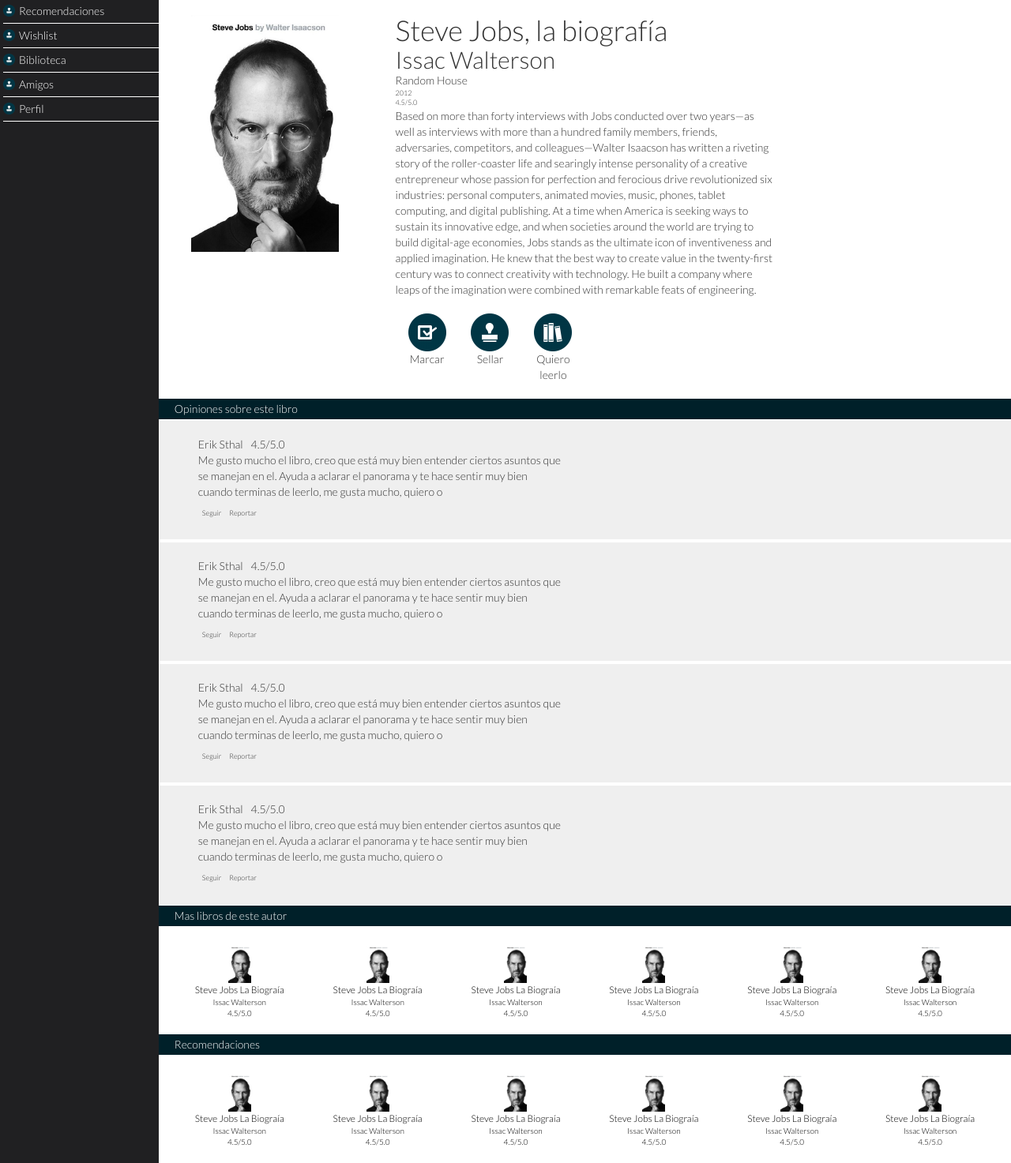
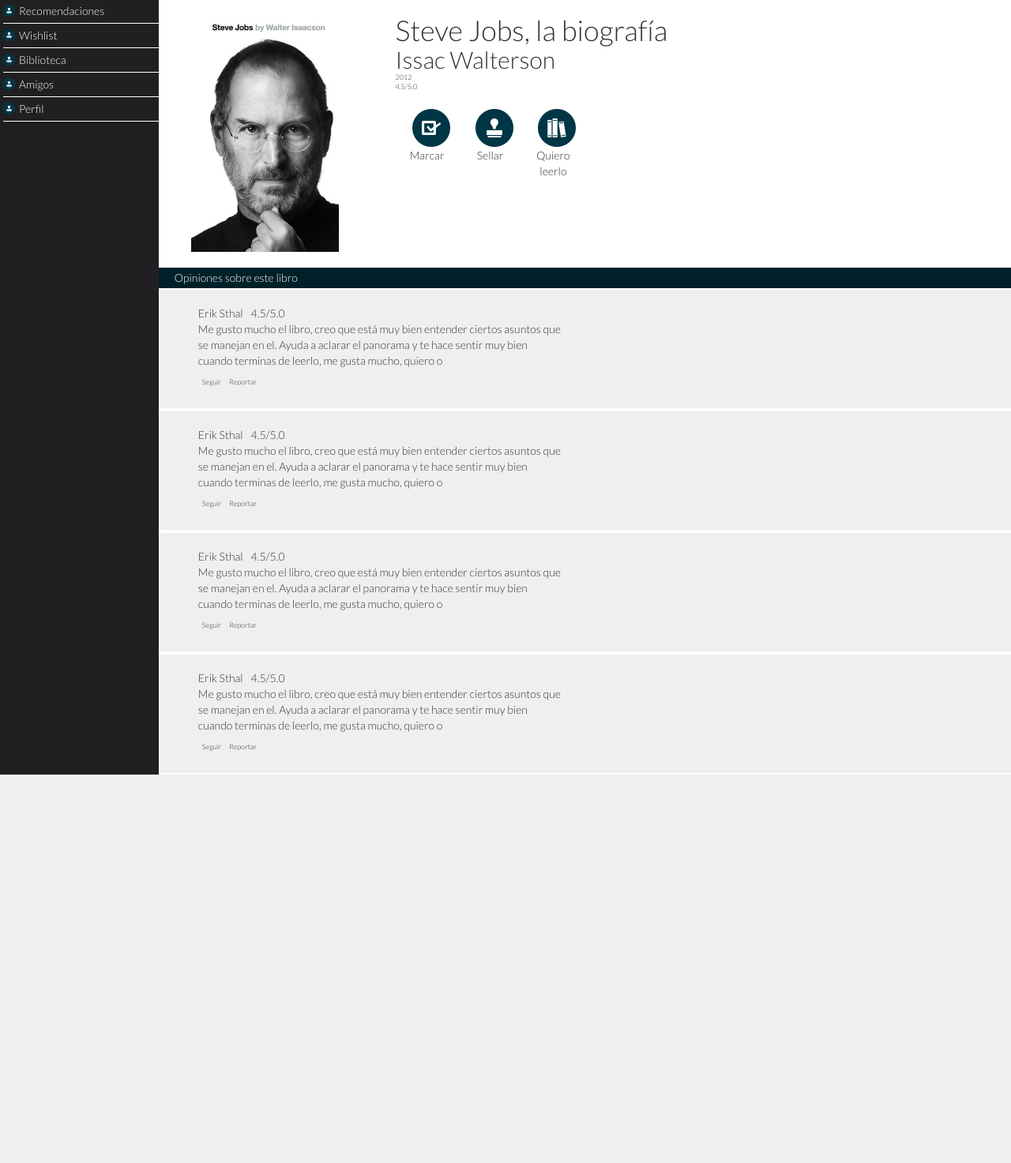
Before and after one commit to jscasca/pdta_web, a PHP site: page /book.html in a window 1280 px wide. Shown: the part 51-1524 px from the top of the page at 79% size. After the commit the page ends 1032 px from the top, so only its background shows below. Run offline with PHP 8.4, Linux system fonts and the light colour scheme; some libraries are stand-ins or nearby versions.

Commit message:
Lightbox for Posdta and removed all the items we don't have (Summary, Editorial, Year, etc)

```diff
--- a/book.html
+++ b/book.html
@@ -51,25 +51,62 @@
 				</ul>
 			</div>
 			<div class="col-md-10 content-container">
+			<div id="myModal" class="modal fade">
+<div class="modal-dialog">
+    <div class="modal-content">
+    	<input type="hidden" name="product-fund-id" id="product-fund-id" value="">
+    	<input type="hidden" name="registry-id" id="registry-id" value="<?php echo $parameters[2]; ?>">
+        <div class="modal-header">
+            <button type="button" class="close" data-dismiss="modal" aria-hidden="true">&times;</button>
+            <h3 class="modal-title"><span id="modal-title-placeholder">Sellar este libro</span></h3>
+        </div>
+        <div class="modal-body">
+	        <h2>1.-Califica el libro</h2>
+	        <div class="ratingContainer">
+		         <span class="starRating">
+				  <input id="rating5" type="radio" name="rating" value="5">
+				  <label for="rating5">5</label>
+				  <input id="rating4" type="radio" name="rating" value="4">
+				  <label for="rating4">4</label>
+				  <input id="rating3" type="radio" name="rating" value="3">
+				  <label for="rating3">3</label>
+				  <input id="rating2" type="radio" name="rating" value="2">
+				  <label for="rating2">2</label>
+				  <input id="rating1" type="radio" name="rating" value="1">
+				  <label for="rating1">1</label>
+				</span>
+			</div>
+			<h2>2.-Deja una posdta</h2>
+			<div class="posdtaBoxContainer">
+				<textarea id="posdtaBody" class="posdtaBox"></textarea>
+			</div>
+        </div>
+        <div class="modal-footer">
+            <button type="button" class="btn btn-default" data-dismiss="modal">Cancelar</button>
+            <button type="button" id="btn-to-review" class="btn btn-success">Sellar</button>
+        </div>
+    </div>
+</div>
+</div>
 				<div class="col-md-3 book-cover-container">
 					<img class="book-cover" src="img/sj.jpg">
 				</div>
 				<div class="col-md-6">
 					<div class="col-md-12"><div class="book-title"><h1>Steve Jobs, la biograf&iacute;a</h1></div></div>
 					<div class="col-md-12"><div class="book-author"><h2>Issac Walterson</h2></div></div>
-					<div class="col-md-12"><div class="book-publisher">Random House</div></div>
+					<!--<div class="col-md-12"><div class="book-publisher">Random House</div></div>-->
 					<div class="col-md-12"><div class="book-year">2012</div></div>
 					<div class="col-md-12"><div class="book-rating">4.5/5.0</div></div>
-					<div class="col-md-12">
+					<!--<div class="col-md-12">
 						<div class="book-abstract">
 							Based on more than forty interviews with Jobs conducted over two years—as well as interviews with more than a hundred family members, friends, adversaries, competitors, and colleagues—Walter Isaacson has written a riveting story of the roller-coaster life and searingly intense personality of a creative entrepreneur whose passion for perfection and ferocious drive revolutionized six industries: personal computers, animated movies, music, phones, tablet computing, and digital publishing.
 							At a time when America is seeking ways to sustain its innovative edge, and when societies around the world are trying to build digital-age economies, Jobs stands as the ultimate icon of inventiveness and applied imagination. He knew that the best way to create value in the twenty-first century was to connect creativity with technology. He built a company where leaps of the imagination were combined with remarkable feats of engineering.
 						</div>
-					</div>
+					</div>-->
 					<div class="col-md-12 actions-container">
-						<div class="col-md-2"><img src="img/marcar.png"><br>Marcar</div>
-						<div class="col-md-2"><img src="img/sello.png"><br>Sellar</div>
-						<div class="col-md-2"><img src="img/libreria.png"><br>Quiero leerlo</div>
+						<div class="col-md-2"><button id="startBook" class="bookActionButton"><img src="img/marcar.png"></button><br>Marcar</div>
+						<div class="col-md-2"><button id="finishBook" class="bookActionButton"><img src="img/sello.png"></button><br>Sellar</div>
+						<div class="col-md-2"><button id="wishList" class="bookActionButton"><img src="img/libreria.png"></button><br>Quiero leerlo</div>
 					</div>
 				</div>
 				<div class="col-md-12 module">
@@ -123,7 +160,7 @@
 						</div>
 					</div>
 				</div>
-				<div class="col-md-12 module">
+				<!--<div class="col-md-12 module">
 					<div class="col-md-12 dividing-title">
 						Mas libros de este autor
 					</div>
@@ -177,8 +214,8 @@
 							</div>
 						</div>
 					</div>
-				</div>
-				<div class="col-md-12 module">
+				</div>-->
+				<!--<div class="col-md-12 module">
 					<div class="col-md-12 dividing-title">
 						Recomendaciones
 					</div>
@@ -232,7 +269,7 @@
 							</div>
 						</div>
 					</div>
-				</div>
+				</div>-->
 			</div>
 		</div>
 	</div>
@@ -244,6 +281,10 @@
 $(function() {
     $('.banner').unslider();
 });
+$("#finishBook").click(function(){
+	$("#myModal").modal('show');
+});
+
 </script>
 <script>
 </body>
--- a/css/style.css
+++ b/css/style.css
@@ -123,6 +123,7 @@ div.book-cover-container img{height:300px;}
 /*----------------------------*/
 div.actions-container{padding-bottom:20px;}
 div.actions-container div{padding-top:20px;text-align: center;}
+button.bookActionButton{background-color:transparent; border:none;}
 /*--------------------------*/
 /*--3.2.2 BOOK REVIEWS------*/
 /*--------------------------*/
@@ -143,6 +144,21 @@ div.comment .comment-actions div{display:inline;font-size:9px;padding:0 5px 0 5p
 div.related-container{color:#000;padding-top:10px;padding-bottom:20px;}
 div.related-container div{color:#000 !important;}
 /*---------------------------*/
+/*--3.2.3 POSDTA BOX---------*/
+/*---------------------------*/
+.starRating:not(old){display:inline-block;width:7.5em;height:1.5em;overflow:hidden;vertical-align:bottom;}
+.starRating:not(old) > input{margin-right : -100%;opacity      : 0;}
+.starRating:not(old) > label{display: block;float:right;position:relative;background:url('../img/star-off.svg');background-size:contain;}
+.starRating:not(old) > label:before{content:'';display:block;width:1.5em;height:1.5em;background:url('../img/star-on.svg');background-size:contain;opacity:0;transition:opacity 0.2s linear;}
+.starRating:not(old) > label:hover:before,
+.starRating:not(old) > label:hover ~ label:before,
+.starRating:not(:hover) > :checked ~ label:before{opacity : 1;}
+div.ratingContainer{width:100px; margin: 0 auto;}
+.modal-body h2{text-align: center;}
+div.posdtaBoxContainer{width:300px; margin:0 auto;}
+textarea.posdtaBox{width:100%;}
+
+/*---------------------------*/
 /*---------4 LOGIN-----------*/
 /*---------------------------*/
 .form-signin {max-width: 330px;margin: 0 auto;color:#fff;}
```
Also changed, not shown: img/star-off.svg (added), img/star-on.svg (added).
